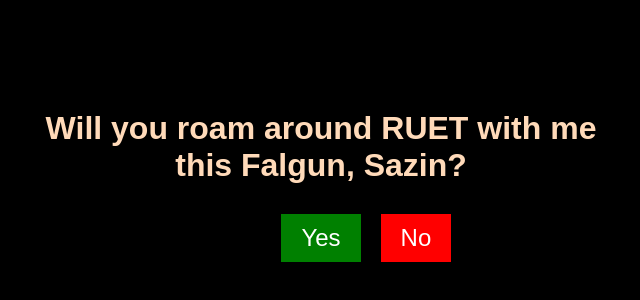
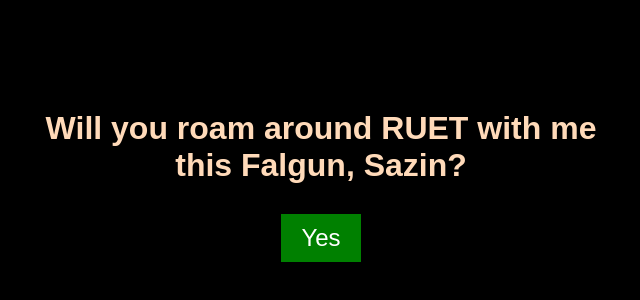
Before and after one commit to Wasi26Ahmad/Website, a plain HTML site: page index.html in a window 1280 px wide. Shown: the part 220-520 px from the top of the page, without its empty margins (319-959 px from the left). Drawn offline with Linux system fonts and the light colour scheme.

Commit message:
Update index.html

```diff
--- a/index.html
+++ b/index.html
@@ -11,7 +11,6 @@
         <h1>Will you roam around RUET with me this Falgun, Sazin?</h1>
         <div class="buttons">
             <button id="yes">Yes</button>
-            <button id="no">No</button>
         </div>
     </div>
     <script src="script.js"></script>
```
